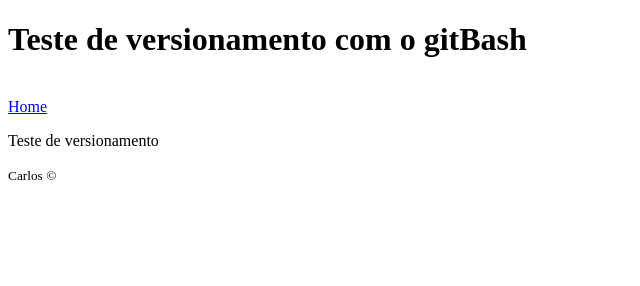
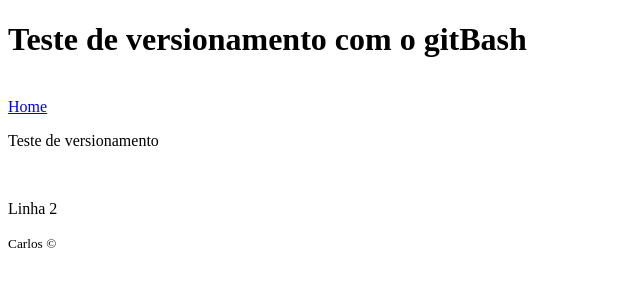
Before and after one commit to Prof-Carlos-Senai/versionamento, a plain HTML site: page index.html in a window 1280 px wide. Shown: the whole page, without its empty margins (0-640 px from the left). Drawn offline with Linux system fonts and the light colour scheme.

Commit message:
terceira versão

```diff
--- a/index.html
+++ b/index.html
@@ -15,6 +15,8 @@
     </header>
     <main>
         <p>Teste de versionamento</p>
+        <br>
+        <p>Linha 2</p>
     </main>
     <footer>
         <small>
--- /dev/null
+++ b/style.css
@@ -0,0 +1,4 @@
+body{
+    background-color: brown;
+    color: white;
+}
```
